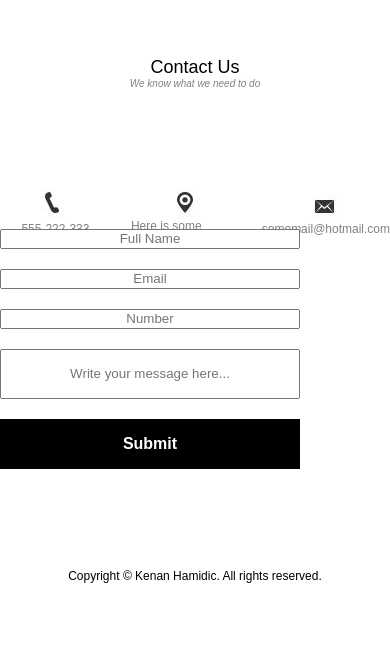
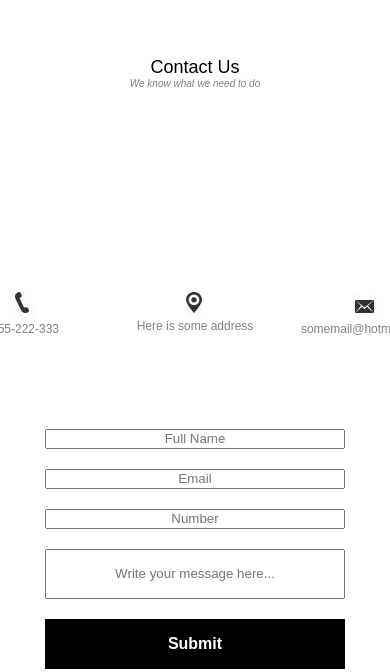
Before and after one commit to dianamiroshnyk/landing-page, a plain HTML site: page index.html in a window 390 px wide. Shown: the part 5209-5881 px from the top of the page. Before the commit the page ends 5798 px from the top, so only its background shows below. Drawn offline with Linux system fonts and the light colour scheme.

Commit message:
Update style.css

```diff
--- a/style.css
+++ b/style.css
@@ -286,7 +286,7 @@ nav > p{
 
 /*Contact us section*/
 
-#contact-us{
+#contact{
     display: flex;
     flex-direction: column;
     align-items: center;
@@ -469,6 +469,7 @@ nav > p{
 
 #contact-form{
     display: flex;
+    justify-content: center;
     flex-direction: column;
     align-items: stretch;
     width: 300px;
```
